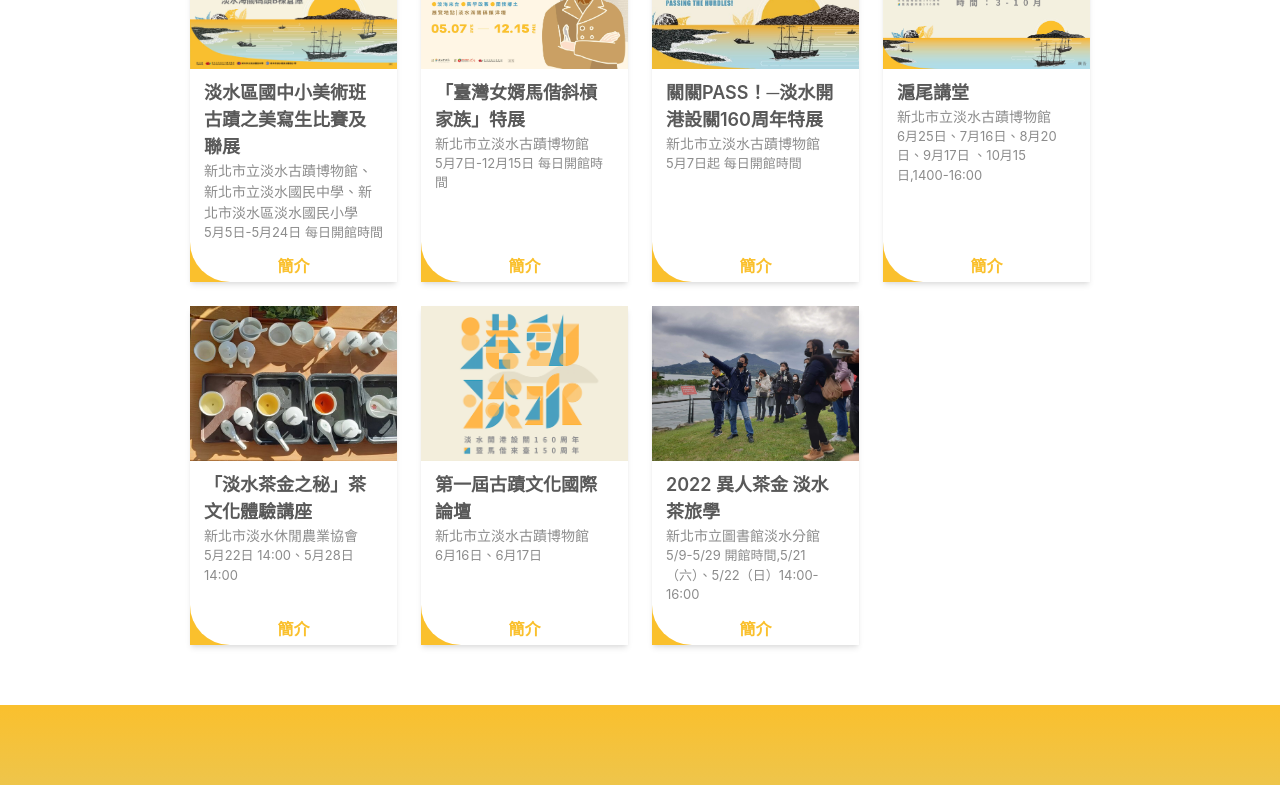
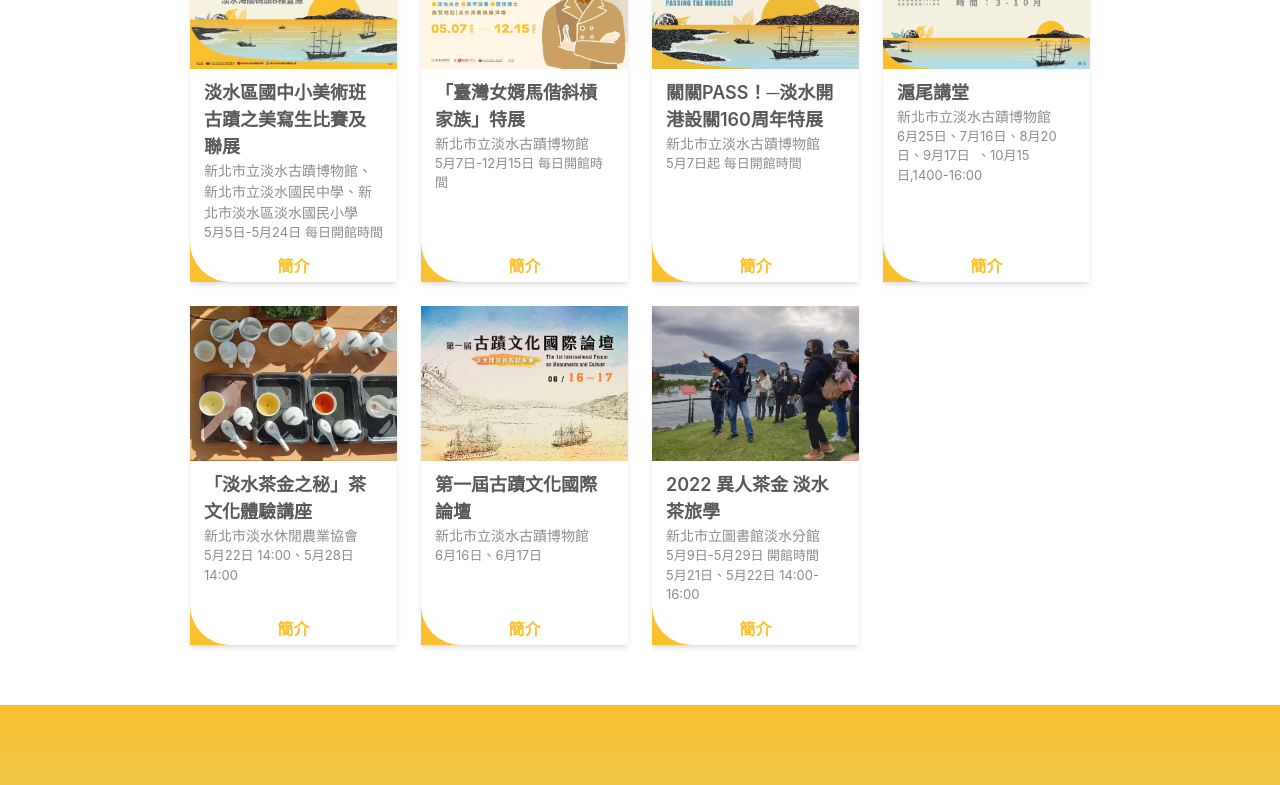
Before and after one commit to indexhui/Wharf-velous-Tamsui, a React (Create React App) app: page / in a window 1280 px wide. Shown: the part 3180-3965 px from the top of the page. Built offline with nearby package versions, Linux system fonts and the light colour scheme.

Commit message:
update info

```diff
--- a/src/components/CardActivity.js
+++ b/src/components/CardActivity.js
@@ -35,7 +35,7 @@ const CardActivity = props => {
               {props.organizer}
             </Text>
             <Flex justify="space-between">
-              <Text color="grey.700" fontSize="13px">
+              <Text color="grey.700" fontSize="13px" whiteSpace="pre-wrap">
                 {props.time}
               </Text>
             </Flex>
--- a/src/components/Section01Item.js
+++ b/src/components/Section01Item.js
@@ -49,6 +49,7 @@ import a14 from '../assets/images/A14.jpg';
 import a15 from '../assets/images/A15.jpg';
 import a16 from '../assets/images/A16.jpg';
 import a17 from '../assets/images/A17.jpg';
+import a18 from '../assets/images/A18.jpg';
 import a19 from '../assets/images/A19.jpg';
 import a20 from '../assets/images/A20.jpg';
 
@@ -236,13 +237,13 @@ const activities = [
     name: '第一屆古蹟文化國際論壇',
     organizer: '新北市立淡水古蹟博物館',
     location: '淡江大學有蓮國際會議廳',
-    image: a6,
+    image: a18,
     modal: <A21 />,
     // isNotice: true,
   },
   {
     month: 5,
-    time: '5/9-5/29 開館時間,5/21（六）、5/22（日）14:00-16:00',
+    time: '5月9日-5月29日 開館時間 \n5月21日、5月22日 14:00-16:00',
     name: '2022 異人茶金 淡水茶旅學',
     organizer: '新北市立圖書館淡水分館',
     location: '新北市立圖書館淡水分館',
--- a/src/components/section1Content/A22.js
+++ b/src/components/section1Content/A22.js
@@ -10,7 +10,6 @@ export const A22 = () => {
       <Text>
         淡水分館於館內佈置「閱讀臺茶」書展，並邀請專業茶職人郭峻堯與文史工作者吳峻毅分享臺灣茶史小知識，第一天在講座中體驗驗茶環節，第二天帶大家走讀滬尾茶之路，認識淡水百年茶文化，親身感受茶出口情況。
       </Text>
-      <br />
       <Text>※活動已結束※</Text>
 
       {/* <Link
```
Also changed, not shown: src/assets/images/A18.jpg (added), src/assets/images/monument/A18.jpg (added).
